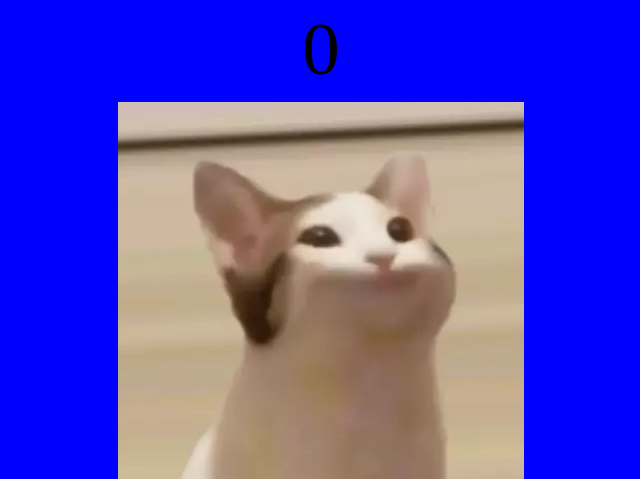
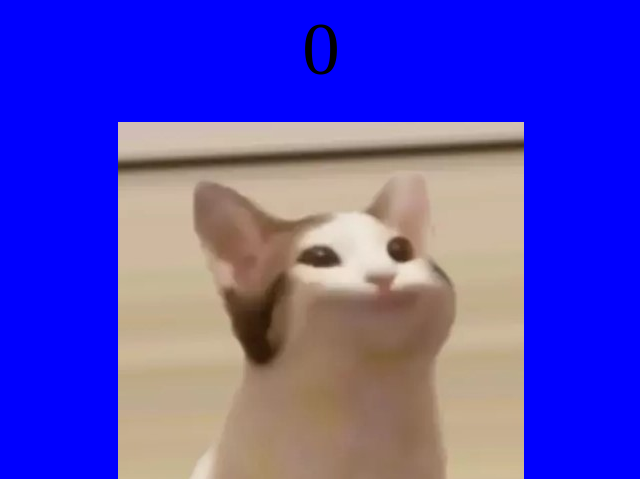
Before and after one commit to aka543/ctenarak, a plain HTML site: page PopcatAranka/bopcat.html in a window 1280 px wide. Shown: the part 143-622 px from the top of the page, without its empty margins (319-959 px from the left). Drawn offline with Linux system fonts and the light colour scheme; a web font is replaced by a local one.

Commit message:
margin on foto

```diff
--- a/PopcatAranka/style.css
+++ b/PopcatAranka/style.css
@@ -70,3 +70,6 @@ h1 {
     justify-content: center;
     align-items: center;
 }
+#cat {
+    margin: 20px;
+}
```
